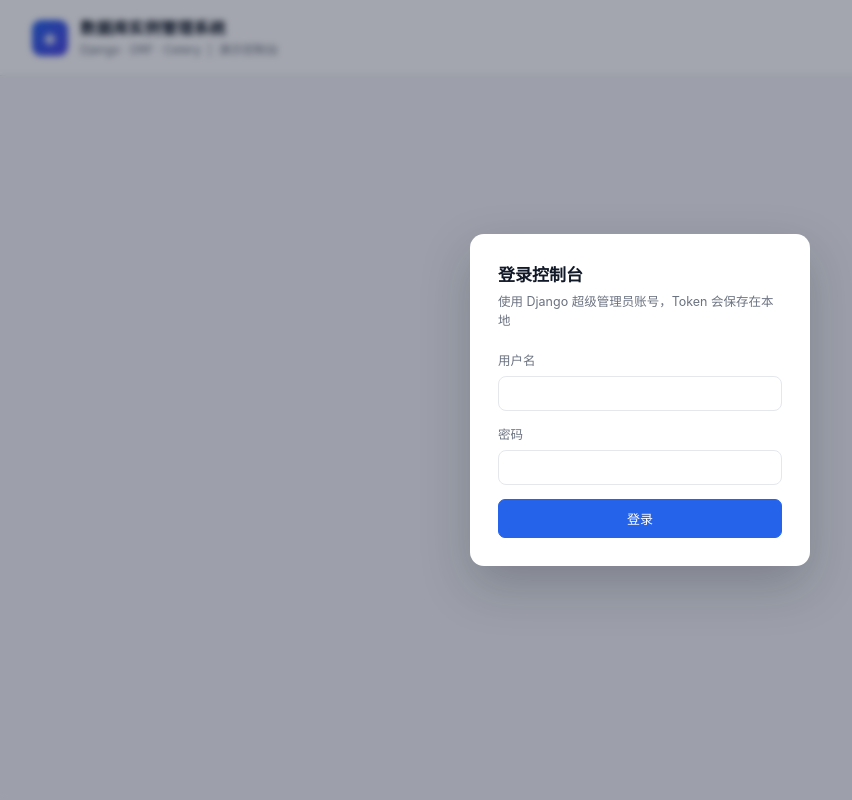
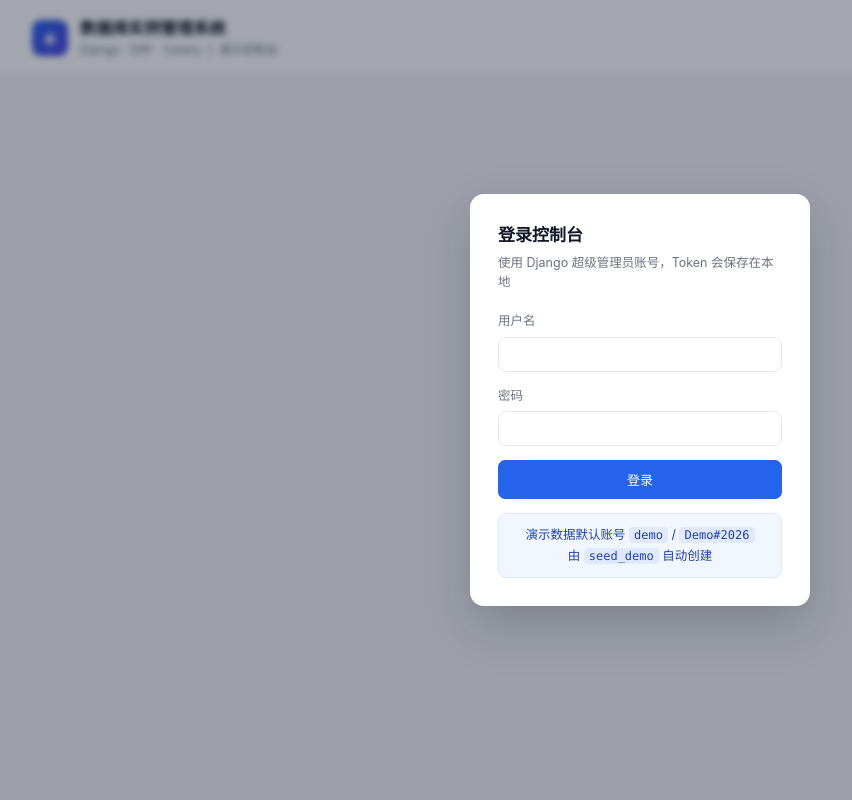
Before and after one commit to zhangXcheng/db-instance-manager, a Django app: page /demo/ in a window 1280 px wide. Shown: the whole page, without its empty margins (0-852 px from the left). Run offline with Django 5.2, Linux system fonts and the light colour scheme; parts of the project's set-up code (start-up, migrations or seed data) failed here and were passed over.

Commit message:
docs: make the demo account impossible to miss
- README uses a GitHub IMPORTANT callout instead of a plain sentence

- the console login card shows demo / Demo#2026 directly

```diff
--- a/inventory/templates/demo.html
+++ b/inventory/templates/demo.html
@@ -221,6 +221,26 @@
 
   .login-card .btn { width: 100%; padding: 9px; }
 
+  .login-tip {
+    margin-top: 14px;
+    padding: 10px 12px;
+    border-radius: 8px;
+    background: #f2f6ff;
+    border: 1px solid #dbe6ff;
+    color: #1e40af;
+    font-size: 12.5px;
+    line-height: 1.7;
+    text-align: center;
+  }
+
+  .login-tip code {
+    font-family: ui-monospace, SFMono-Regular, "SF Mono", Menlo, Consolas, monospace;
+    background: #e0e9ff;
+    padding: 1px 5px;
+    border-radius: 4px;
+    font-size: 12px;
+  }
+
   .toast {
     position: fixed;
     right: 24px;
@@ -317,6 +337,10 @@
     <label for="password">密码</label>
     <input id="password" name="password" type="password" autocomplete="current-password" required>
     <button class="btn primary" type="submit" id="loginBtn">登录</button>
+    <div class="login-tip">
+      演示数据默认账号 <code>demo</code> / <code>Demo#2026</code><br>
+      由 <code>seed_demo</code> 自动创建
+    </div>
   </form>
 </div>
 
```
Also changed, not shown: README.md.
